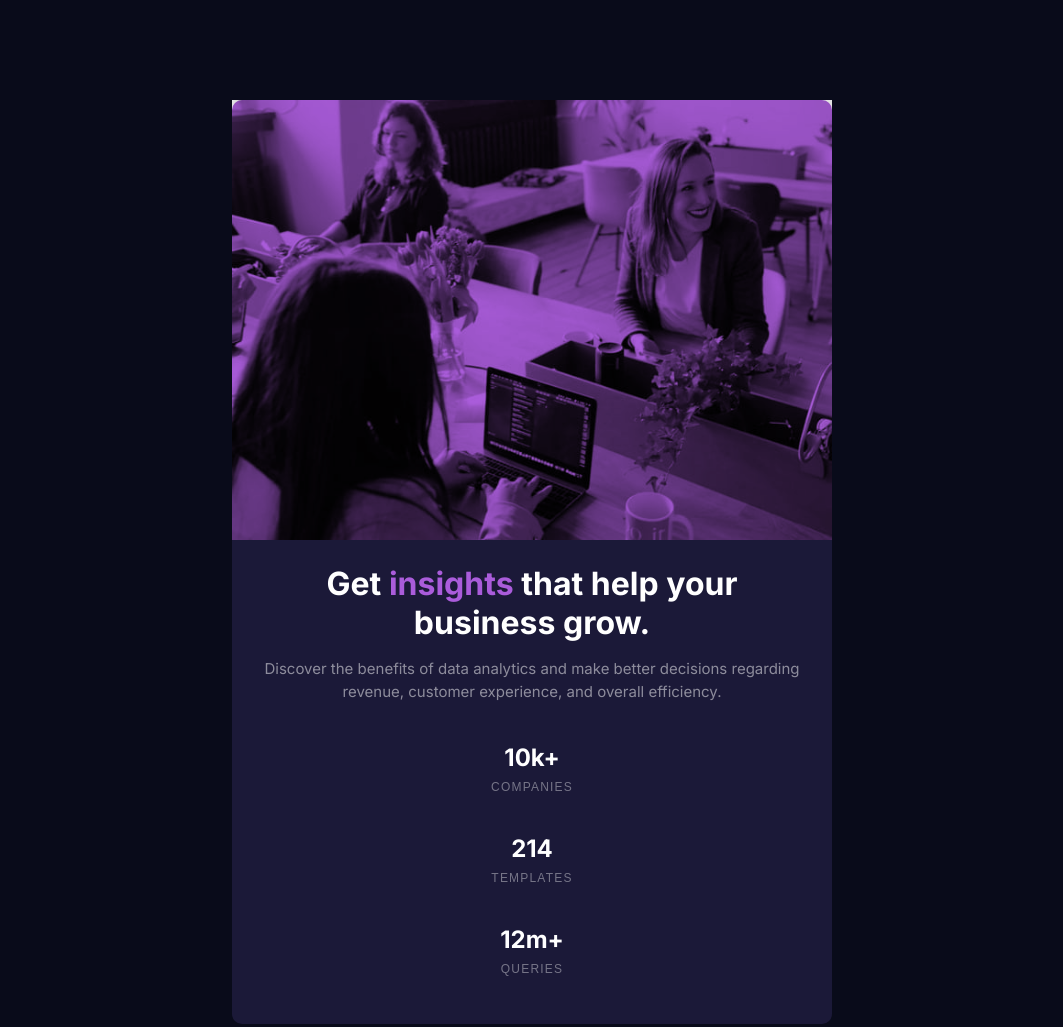
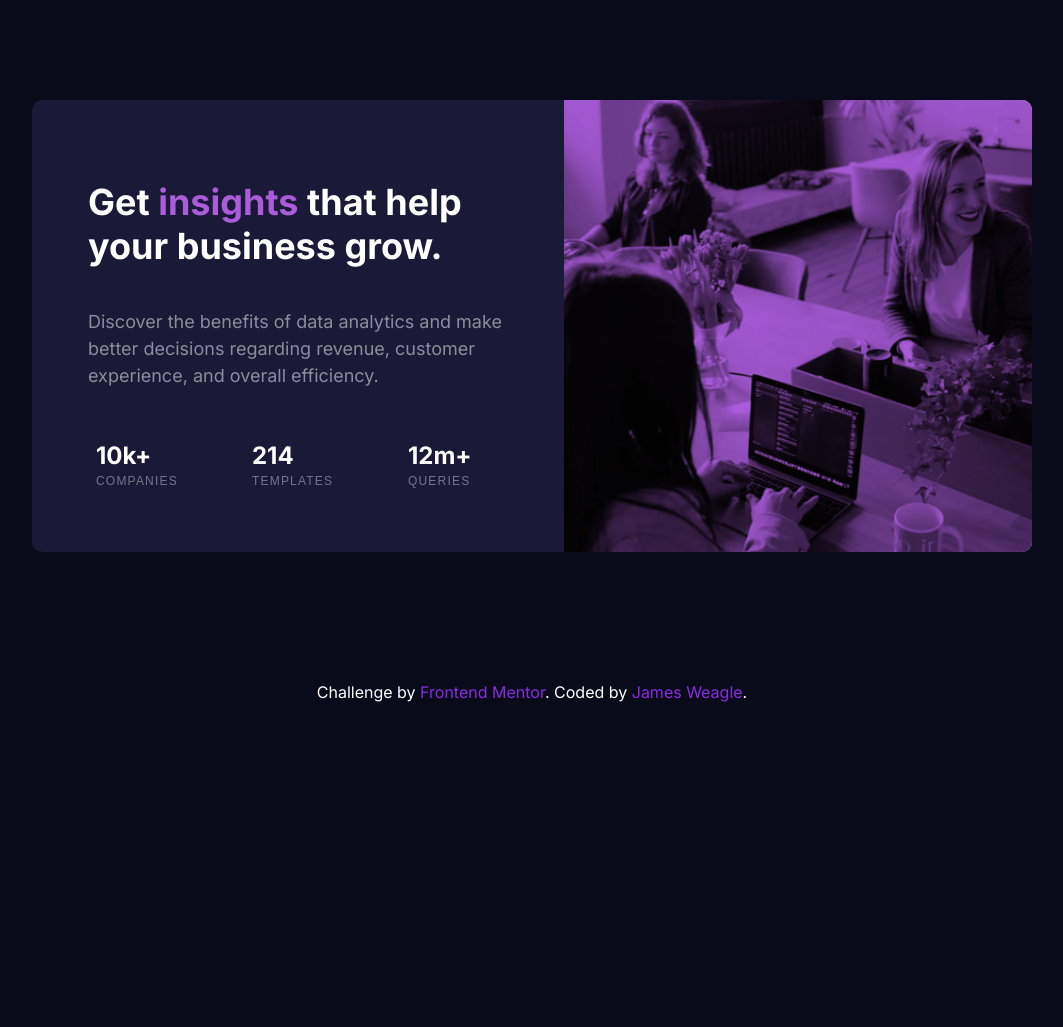
Before and after one commit to magneticsands/stats-preview-card-component, a plain HTML site: page index.html in a window 1280 px wide. Shown: the top 1027 px of the page, without its empty margins (108-1171 px from the left). After the commit the page ends 800 px from the top, so only its background shows below. Drawn offline with Linux system fonts and the light colour scheme.

Commit message:
Made application responsive

```diff
--- /dev/null
+++ b/css/large.css
@@ -0,0 +1,65 @@
+@media (min-width: 780px) {
+  h1 {
+    font-size: 36px;
+    text-align: left;
+  }
+  h2 {
+    display: inline-flex;
+    flex-direction: row;
+    padding: 0 0 0 32px;
+  }
+  p {
+    padding-top: 40px;
+    font-size: 18px;
+    text-align: left;
+  }
+  img {
+    border-radius: 0 10px 10px 0;
+  }
+  .card-container {
+    max-width: 1000px;
+    flex-direction: row-reverse;
+    align-content: center;
+  }
+  .content {
+    display: flex;
+    flex-direction: column;
+    padding: 32px;
+    width: 50%;
+  }
+  .stats {
+    flex-direction: row;
+    margin-top: 36px;
+    align-content: left;
+  }
+
+
+  .companies {
+    text-align: left;
+    width: 33.33%;
+    /* padding-right: 32px; */
+  }
+
+  .templates {
+    text-align: left;
+    width: 33.33%;
+  }
+
+  .queries {
+    /* display: inline-block; */
+    text-align: left;
+    width: 33.33%;
+  }
+
+.sub {
+  display: flex;
+  padding: 4px 0 0 32px;
+}
+
+  .hero-image {
+    display: flex;
+    width: 50%;
+    flex-direction: row-reverse;
+    border-radius: 0 10px 10px 0;
+  }
+}
--- a/css/main.css
+++ b/css/main.css
@@ -5,7 +5,7 @@
 
   body {
     background: hsl(233, 47%, 7%);
-    padding: 0 16px;
+    padding: 0 32px;
   }
 
 h1, h2 {
@@ -16,7 +16,7 @@ h1 {
     font-family: 'inter', sans-serif;
     font-weight: 700;
     font-size: 32px;
-    padding: 24px 24px 0 24px;
+    padding: 48px 24px 0 24px;
     text-align: center;
 }
 h2 {
@@ -38,10 +38,15 @@ p {
 }
 
 img {
-    display: block;
+  display: flex;
+  flex-shrink: inherit;
+  flex-grow: none;
   object-fit: cover;
   mix-blend-mode: multiply;
   width: 100%;
+  border: hidden;
+  border-radius: 10px 10px 0 0;
+  margin: 0 auto;
 }
 
 .highlight {
@@ -71,15 +76,15 @@ img {
     display: flex;
     flex-direction: column;
       margin: 100px auto;
-      max-width: 600px;
+      /* max-width: 1000px;  */
       background: hsl(244, 38%, 16%);
       border-radius: 10px;
-      /* overflow: hidden; */
   }
 
 .hero-image {
     display: block;
     margin: 0 auto;
+    width: 100%;
     background: hsl(277, 64%, 61%);
     border-radius: 10px 10px 0 0;
     z-index: 2;
--- a/index.html
+++ b/index.html
@@ -7,6 +7,7 @@
   <!-- displays site properly based on user's device -->
   <link rel="icon" type="image/png" sizes="22x22" href="./images/favicon-22x22.png">
   <link rel="stylesheet" href="css/main.css">
+  <link rel="stylesheet" href="css/large.css">
   <link rel="preconnect" href="https://fonts.googleapis.com">
   <link rel="preconnect" href="https://fonts.gstatic.com" crossorigin>
   <link href="https://fonts.googleapis.com/css2?family=Inter:wght@400;700&family=Lexend+Deca&display=swap"
```
